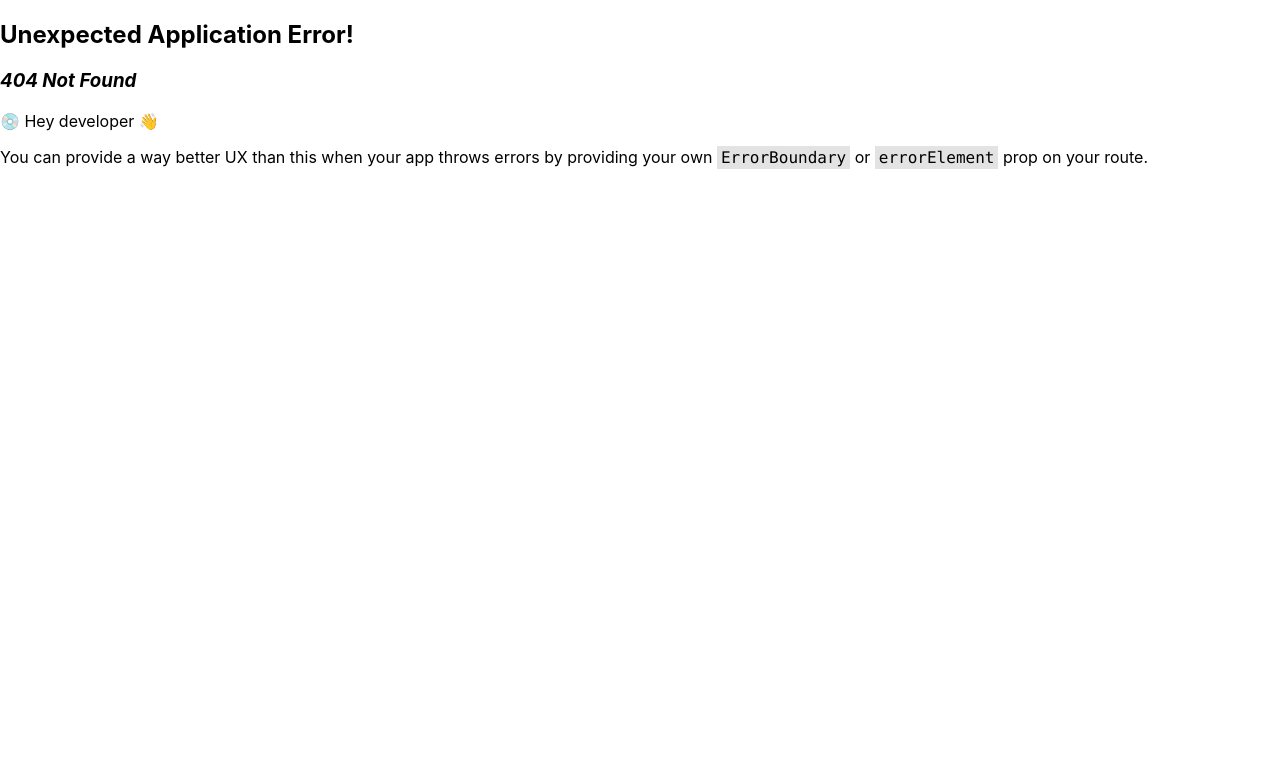
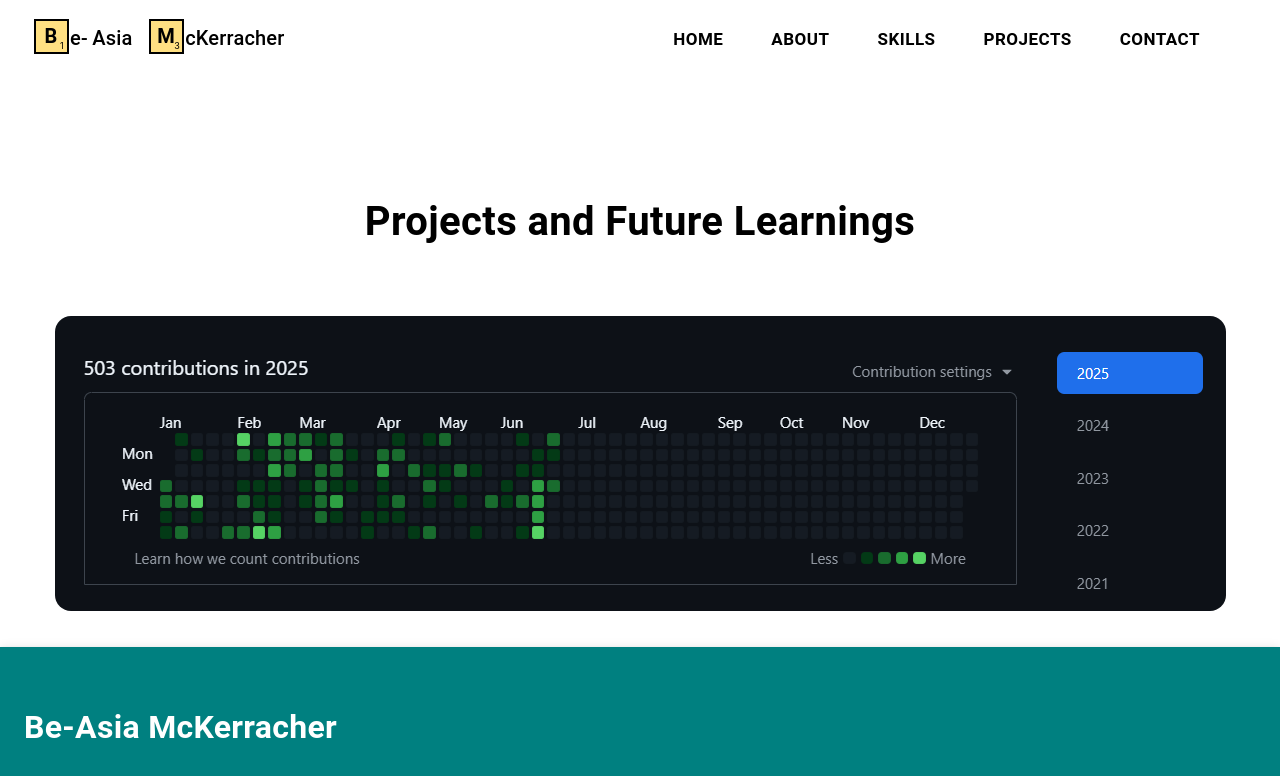
Before and after one commit to amerigirl/website, a React (Create React App) app: page /projects in a window 1280 px wide. Before the commit this address had no page. Shown: the top 776 px of the page. Built offline with nearby package versions, Linux system fonts and the light colour scheme.

Commit message:
updated github page connections

```diff
--- a/src/App.js
+++ b/src/App.js
@@ -11,7 +11,7 @@ const router = createBrowserRouter([
   },
   { path: "/aboutPage", element: <AboutPage /> },
   { path: "/skillsPage", element: <SkillsPage /> },
-  {path: "/github", element: <GithubLandingPage />},
+  { path: "/projects", element: <GithubLandingPage /> },
 ]);
 
 function App() {
--- a/src/Components/Github/GithubLandingPage.jsx
+++ b/src/Components/Github/GithubLandingPage.jsx
@@ -10,13 +10,13 @@ const GithubLandingPage = () => {
   return (
       <ThemeProvider theme={theme}>
           <Navbar  />
-          <Box sx={{ marginTop: "8rem", textAlign: "center" }}>
-              <Typography>
+          <Box sx={{ marginTop: "8rem", textAlign: "center"}}>
+              <Typography sx={{fontSize: "2.5rem", fontWeight: "bold"}}>
                   Projects and Future Learnings
               </Typography>
           </Box>
-          <Box sx={{mt: 4, textAlign: "center"}}>
-              <img src="./contributions.png"/>
+          <Box sx={{mt: 4, textAlign: "center", p:4}}>
+              <img src="./contributions.png" style={{borderRadius:"16px"}}/>
           </Box>
           <Footer />
     </ThemeProvider>
--- a/src/Components/LandingPage/CardSection/CardComponent.jsx
+++ b/src/Components/LandingPage/CardSection/CardComponent.jsx
@@ -29,7 +29,7 @@ const CardComponent = ({ children }) => {
             justifyContent: "center",
             alignItems: "center",
             height: "33vh",
-            width: "20vw",
+            width: "23vw",
             marginBottom: "6rem",
             marginTop: "2rem",
             borderRadius: "30px",
--- a/src/Components/LandingPage/CardSection/Cards/ProjectsCardComponent.jsx
+++ b/src/Components/LandingPage/CardSection/Cards/ProjectsCardComponent.jsx
@@ -1,7 +1,7 @@
 import React from "react";
 import CardComponent from "../CardComponent";
 import ScrabblePiece from "../../../ScrabblePiece";
-import { Box, CardContent } from "@mui/material";
+import { Box, CardContent, Button } from "@mui/material";
 
 const scrabbleLetterProps = {
   height: "45px",
@@ -12,7 +12,7 @@ const scrabbleLetterProps = {
 };
 const ProjectsCardComponent = () => {
   return (
-    <Box>
+    <Box component={Button} href="http://localhost:3000/projects">
           <CardComponent>
       <CardContent
         id="projects"
--- a/src/Components/Navbar/Navbar.jsx
+++ b/src/Components/Navbar/Navbar.jsx
@@ -48,7 +48,7 @@ const Navbar = () => {
           >
             Skills
           </StyledButton>
-          <StyledButton id="#projects" href="http://localhost:3000/github">Github</StyledButton>
+          <StyledButton id="#projects" href="http://localhost:3000/projects">Projects</StyledButton>
           <StyledButton href="#contact">Contact</StyledButton>
         </Stack>
       </Toolbar>
```
